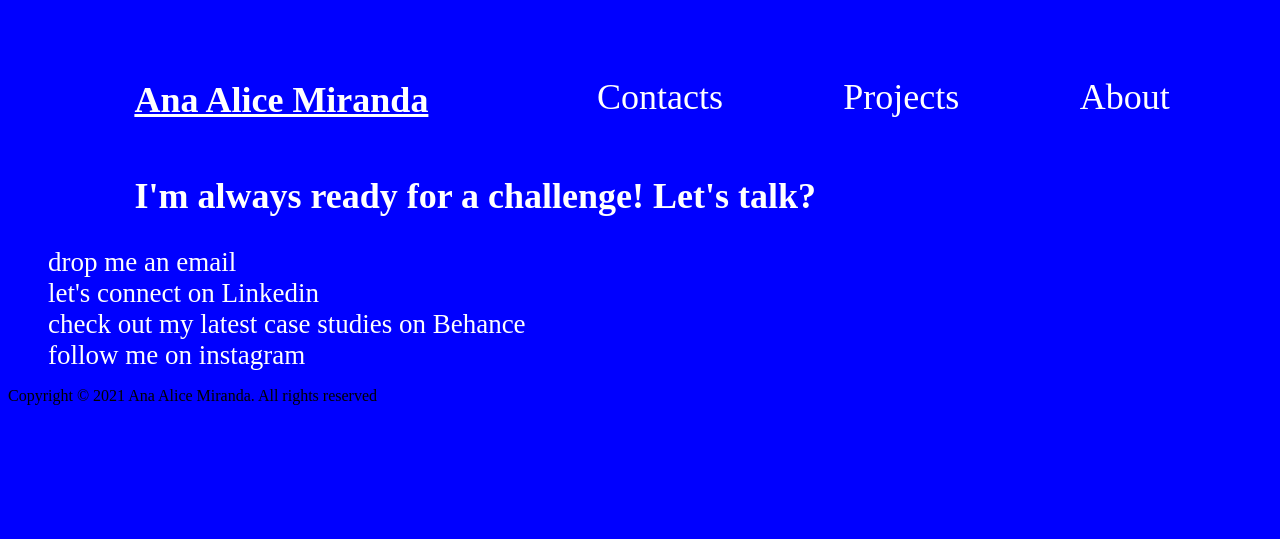
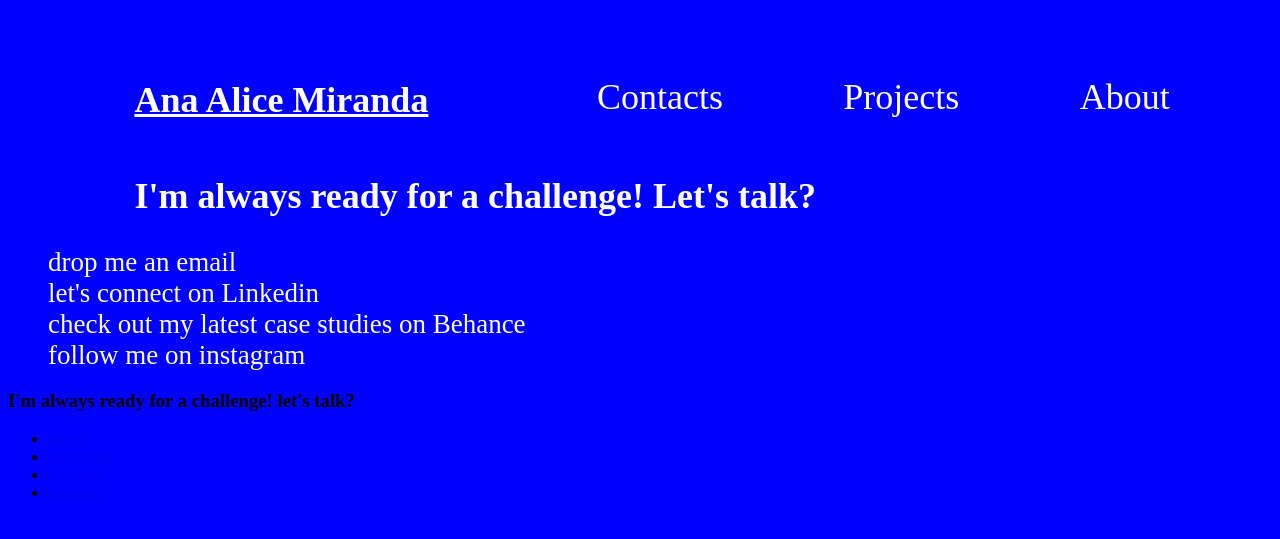
Before and after one commit to anaalicemiranda/portfolio, a Jekyll site: the page built from contacts.html, in a window 1280 px wide. Shown: the top 539 px of the page. Built offline with Jekyll 4.4.1, drawn with Linux system fonts in a browser that asks for light colours.

Commit message:
footer (not sure yet)

```diff
--- a/_includes/footer.html
+++ b/_includes/footer.html
@@ -1,3 +1,9 @@
 <footer>
-    <p>Copyright © 2021 Ana Alice Miranda. All rights reserved</p>
+  <h3>I'm always ready for a challenge! let's talk?</h3>
+  <ul >
+    <li><a href="mailto:anaalicemiranda.98@gmail.com">email</a></li>
+    <li><a href="https://instagram.com/apalipicepe">instagram</a></li>
+    <li><a href="https://www.linkedin.com/in/anaalicemiranda/">linkedin</a></li>
+    <li><a href="https://www.behance.net/anaalicemiranda">behance</a></li>
+  </ul>
   </footer>
```
